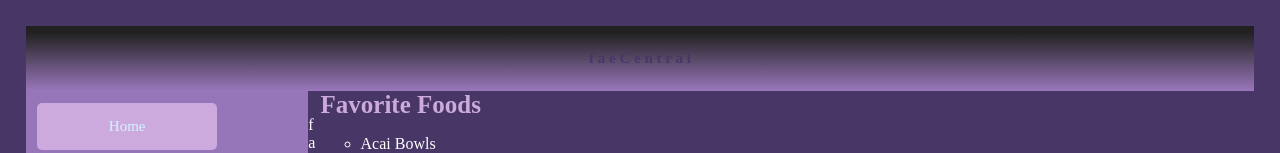
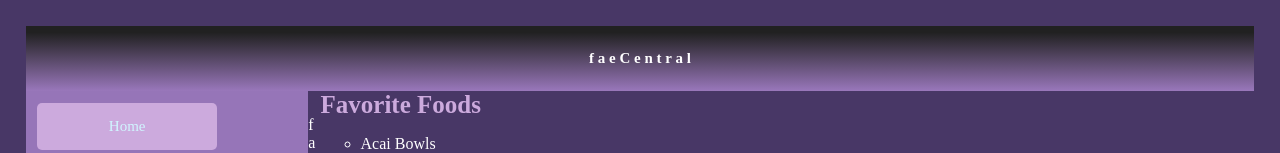
Before and after one commit to faeNonsense/faeNonsense, a plain HTML site: page index.html in a window 1280 px wide. Shown: the top 153 px of the page. Drawn offline with Linux system fonts and the light colour scheme.

Commit message:
Update fae.css

```diff
--- a/css/fae.css
+++ b/css/fae.css
@@ -32,7 +32,7 @@ header{
 }
 
 h1{
-	color: #483766;
+	color: #FFFFFF;
 	text-align: center;
 	font-size: 15px;
 	font-weight: bold;
```
